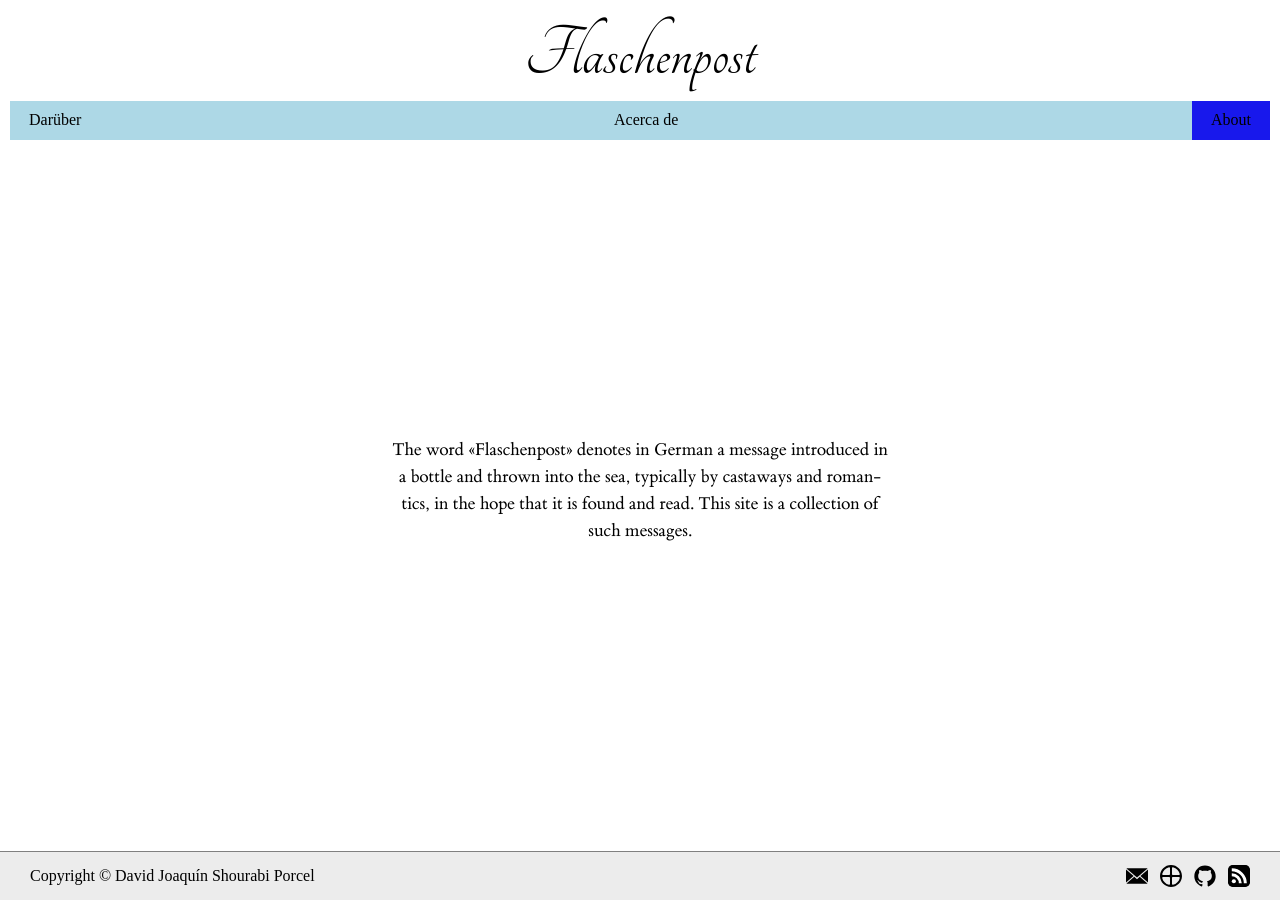
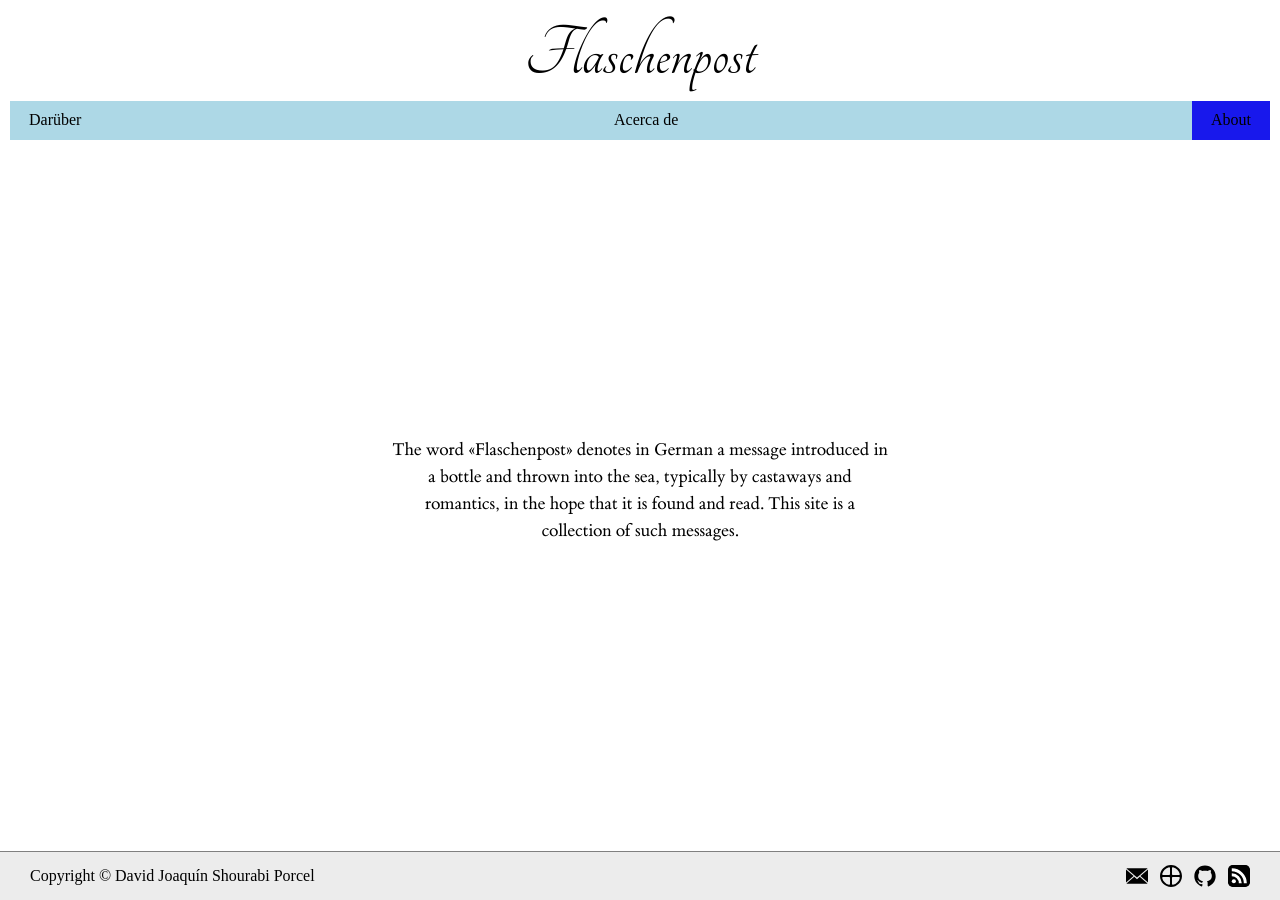
Before and after one commit to kalrish/flaschenpost, a Jekyll site: the page built from about/en.html, in a window 1280 px wide. Built offline with Jekyll 4.4.1, drawn with Linux system fonts in a browser that asks for light colours.

Commit message:
Disable hyphenation in site description

```diff
--- a/_sass/about/screen.scss
+++ b/_sass/about/screen.scss
@@ -6,15 +6,11 @@
 		flex-direction: column;
 		font-family: "et-book";
 		font-size: 18px;
-		hyphens: manual;
 		line-height: 1.5;
 		justify-content: center;
 		margin-left: auto;
 		margin-right: auto;
 		max-width: 500px;
 		text-align: center;
-		@supports (hyphens: auto) {
-			hyphens: auto;
-		}
 	}
 }
```
